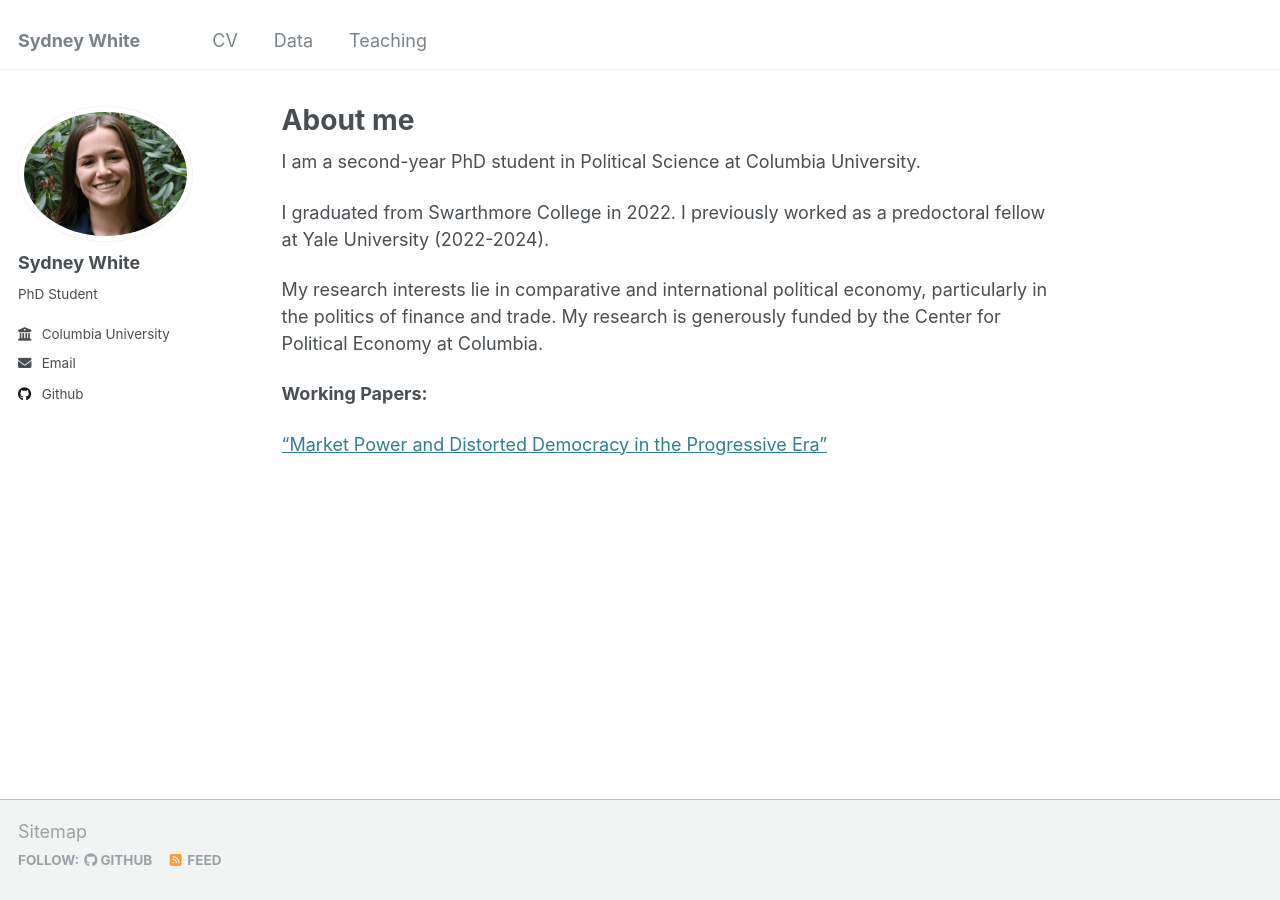
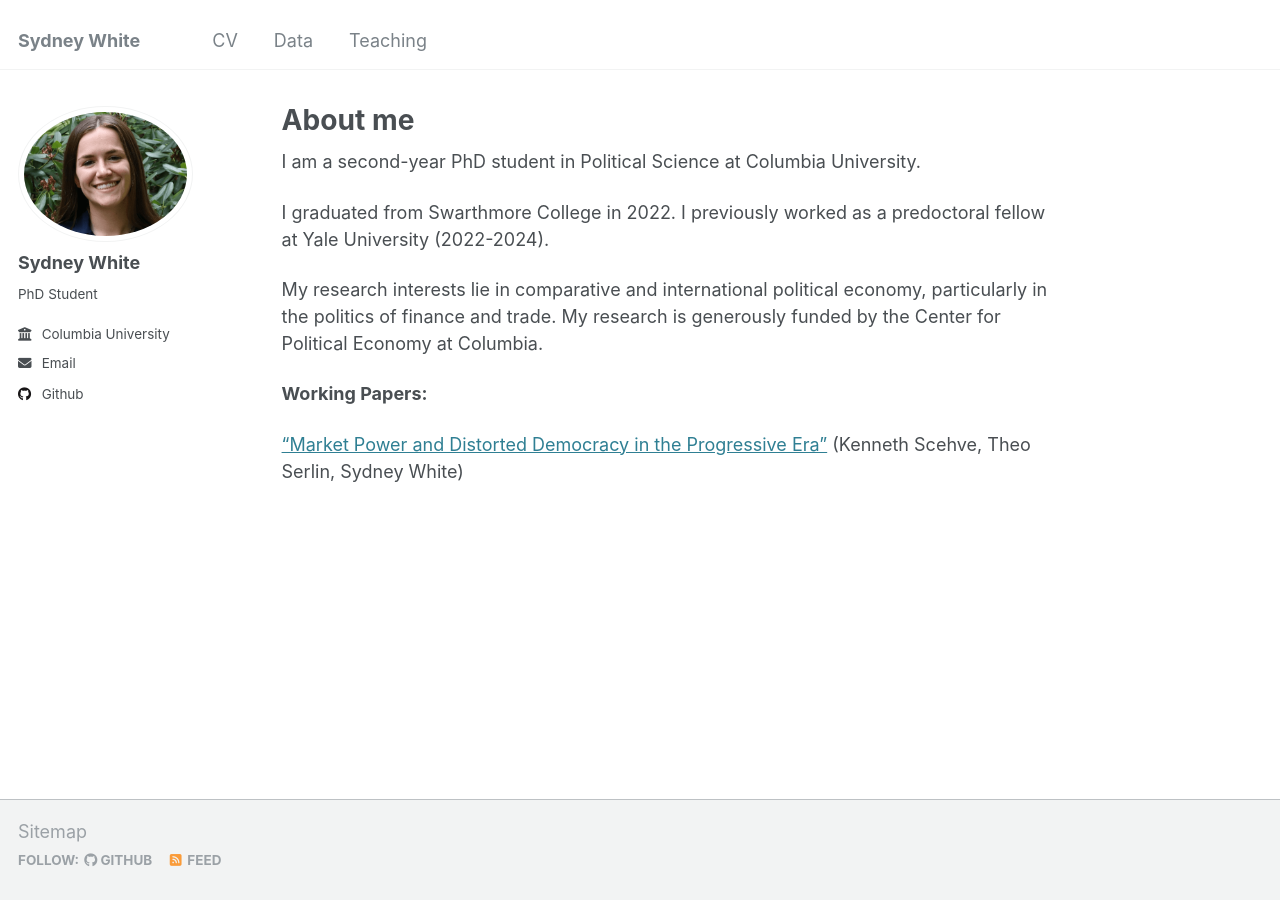
Before and after one commit to Sydney-White/web, a Jekyll site: the page built from _pages/about.md, in a window 1280 px wide. Built offline with Jekyll 4.4.1, drawn with Linux system fonts in a browser that asks for light colours.

Commit message:
Update link for working paper on about page

```diff
--- a/_pages/about.md
+++ b/_pages/about.md
@@ -15,4 +15,4 @@ My research interests lie in comparative and international political economy, pa
 
 **Working Papers:**
 
-[“Market Power and Distorted Democracy in the Progressive Era”](../files/Market_Power.pdf)
+[“Market Power and Distorted Democracy in the Progressive Era”](https://sydney-white.github.io/web/files/Market_Power.pdf) (Kenneth Scehve, Theo Serlin, Sydney White)
```
